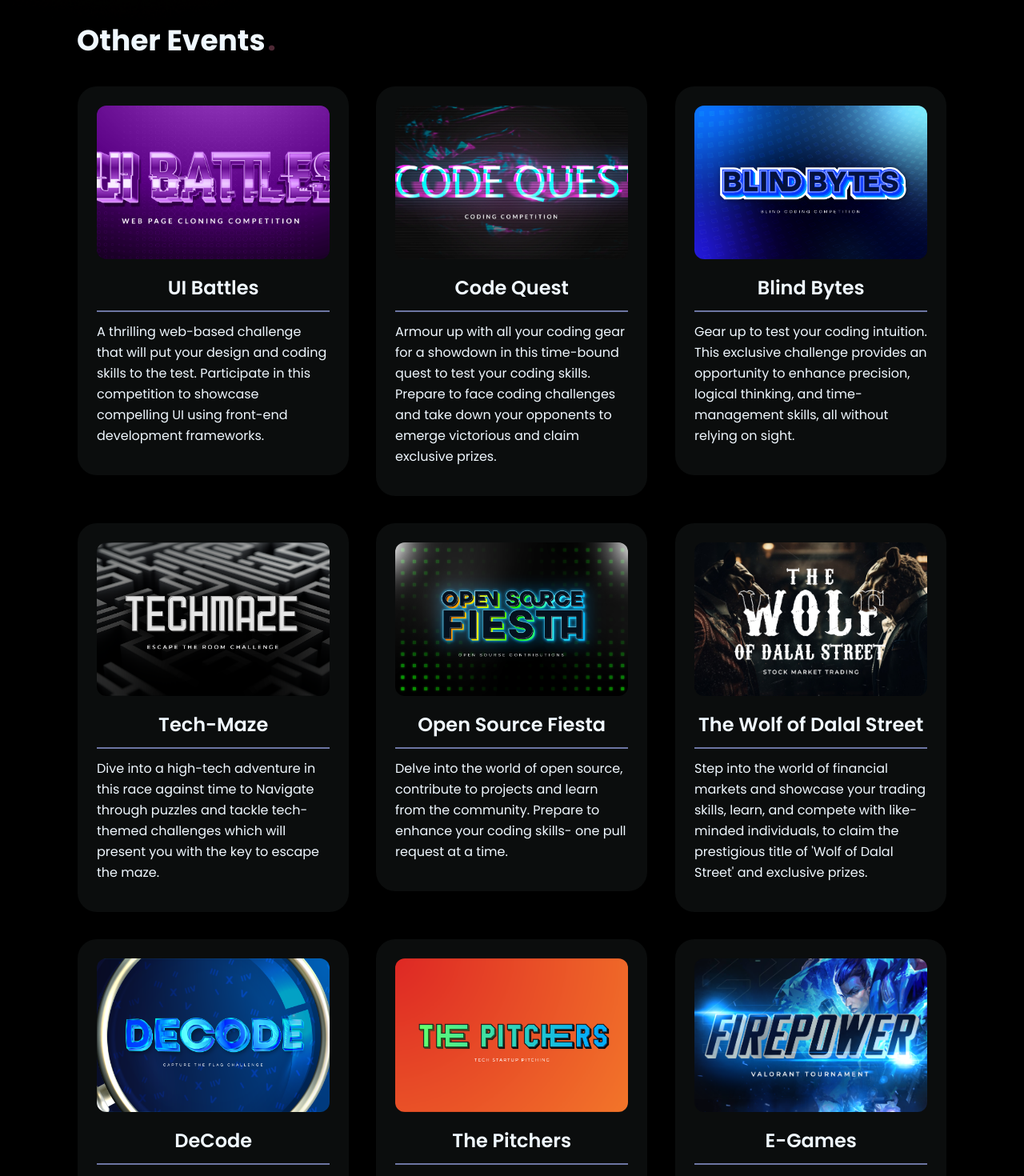
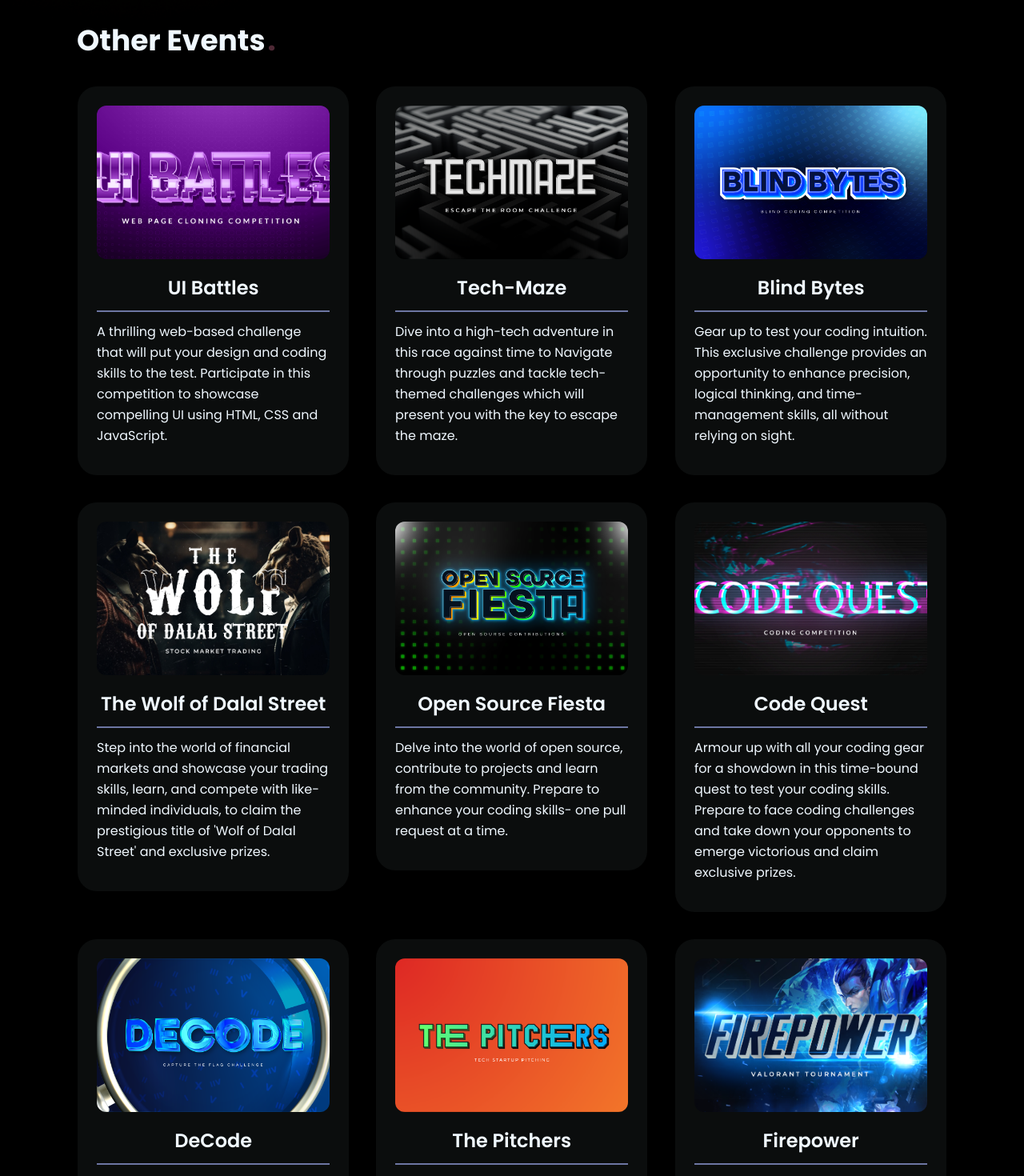
Before and after one commit to srajankumar/codeblaze, a Next.js app: page / in a window 1280 px wide. Shown: the part 2460-3930 px from the top of the page at 80% size. Built offline with nearby package versions, Linux system fonts and the light colour scheme.

Commit message:
update: Firepower

```diff
--- a/src/components/Events.tsx
+++ b/src/components/Events.tsx
@@ -6,7 +6,7 @@ const Events = () => {
     {
       title: "UI Battles",
       description:
-        "A thrilling web-based challenge that will put your design and coding skills to the test. Participate in this competition to showcase compelling UI using front-end development frameworks.",
+        "A thrilling web-based challenge that will put your design and coding skills to the test. Participate in this competition to showcase compelling UI using HTML, CSS and JavaScript.",
       imageSrc: "ui-battles.webp",
       register: "",
       rule: "",
@@ -14,10 +14,10 @@ const Events = () => {
     },
 
     {
-      title: "Code Quest",
+      title: "Tech-Maze",
       description:
-        "Armour up with all your coding gear for a showdown in this time-bound quest to test your coding skills. Prepare to face coding challenges and take down your opponents to emerge victorious and claim exclusive prizes.",
-      imageSrc: "code-quest.webp",
+        "Dive into a high-tech adventure in this race against time to Navigate through puzzles and tackle tech-themed challenges which will present you with the key to escape the maze.",
+      imageSrc: "techmaze.png",
       register: "",
       rule: "",
       link: "",
@@ -34,10 +34,10 @@ const Events = () => {
     },
 
     {
-      title: "Tech-Maze",
+      title: "The Wolf of Dalal Street",
       description:
-        "Dive into a high-tech adventure in this race against time to Navigate through puzzles and tackle tech-themed challenges which will present you with the key to escape the maze.",
-      imageSrc: "techmaze.png",
+        "Step into the world of financial markets and showcase your trading skills, learn, and compete with like-minded individuals, to claim the prestigious title of 'Wolf of Dalal Street'  and exclusive prizes.",
+      imageSrc: "wolf-of-dalal-street.jpg",
       register: "",
       rule: "",
       link: "",
@@ -54,10 +54,10 @@ const Events = () => {
     },
 
     {
-      title: "The Wolf of Dalal Street",
+      title: "Code Quest",
       description:
-        "Step into the world of financial markets and showcase your trading skills, learn, and compete with like-minded individuals, to claim the prestigious title of 'Wolf of Dalal Street'  and exclusive prizes.",
-      imageSrc: "wolf-of-dalal-street.jpg",
+        "Armour up with all your coding gear for a showdown in this time-bound quest to test your coding skills. Prepare to face coding challenges and take down your opponents to emerge victorious and claim exclusive prizes.",
+      imageSrc: "code-quest.webp",
       register: "",
       rule: "",
       link: "",
@@ -84,7 +84,7 @@ const Events = () => {
     },
 
     {
-      title: "E-Games",
+      title: "Firepower",
       description:
         "Compete for glory (and prizes) and experience the thrill of victory in these exciting games that need no introduction.",
       imageSrc: "firepower.png",
```
